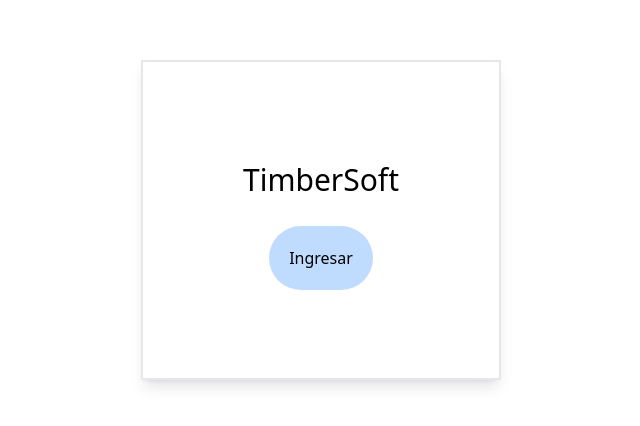
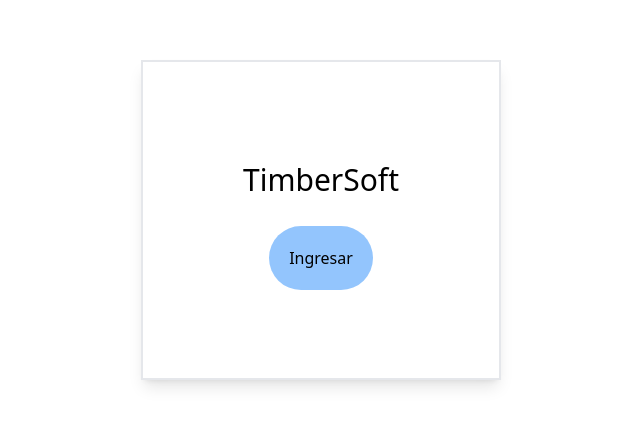
Before and after one commit to mdoval/timbersoft-final, a Next.js app: page / in a window 1280 px wide. Shown: the part 180-606 px from the top of the page, without its empty margins (319-959 px from the left). Built offline with nearby package versions, Linux system fonts and the light colour scheme.

Commit message:
Auth0 Configurado

```diff
--- a/app/components/BotonLogin.jsx
+++ b/app/components/BotonLogin.jsx
@@ -5,7 +5,7 @@ import { signIn } from "next-auth/react"
 export default function BotonLogin() {
     const url = process.env.siteUrl+'/dashboard'
     return (
-//        <button className="bg-blue-200 p-5 border-solid border-grey-200 m-2 rounded-full" onClick={() => signIn(undefined, { callbackUrl: url }, { prompt: "login" })}>Ingresar</button>
-        <button className="bg-blue-200 p-5 border-solid border-grey-200 m-2 rounded-full" onClick={() => signIn()}>Ingresar</button>
+        <button className="bg-blue-300 p-5 border-solid border-grey-200 m-2 rounded-full" onClick={() => signIn(undefined, { callbackUrl: url }, { prompt: "login" })}>Ingresar</button>
+//        <button className="bg-blue-200 p-5 border-solid border-grey-200 m-2 rounded-full" onClick={() => signIn()}>Ingresar</button>
 )
 }
--- a/app/dashboard/page.js
+++ b/app/dashboard/page.js
@@ -4,7 +4,7 @@ import { BotonLogout } from '@/app/components/BotonLogout'
 
 export default async function Dashboard() {
   const { user } = await getServerSession(authOptions);
-  console.log(user);
+  //console.log(user);
   return (
     <div className="flex flex-col items-center">
       <h1 className="m-10">Dashboard</h1>
--- a/next.config.js
+++ b/next.config.js
@@ -1,4 +1,8 @@
 /** @type {import('next').NextConfig} */
-const nextConfig = {}
+const nextConfig = {
+    env: {
+        siteUrl: 'http://localhost:3000',
+      },
+}
 
 module.exports = nextConfig
```
